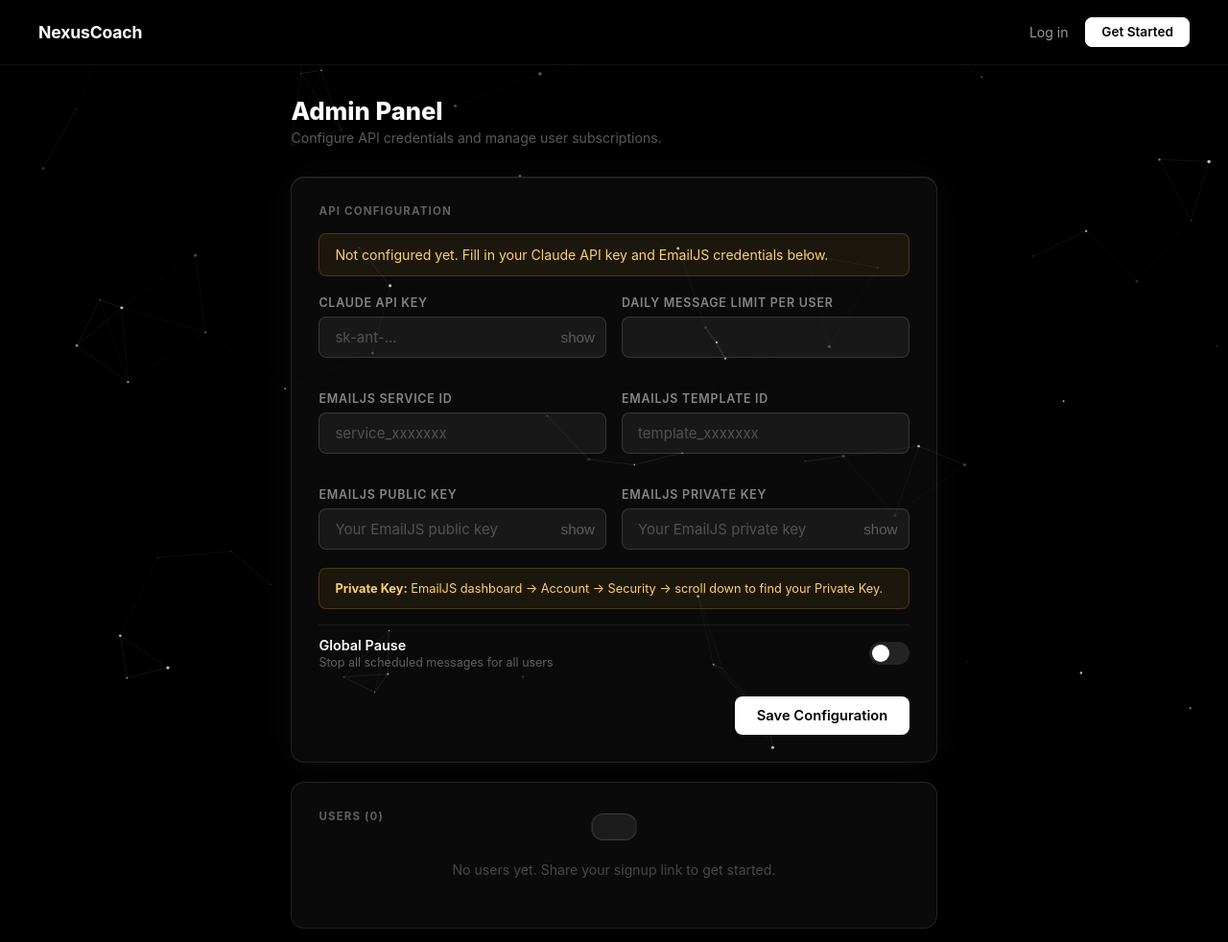
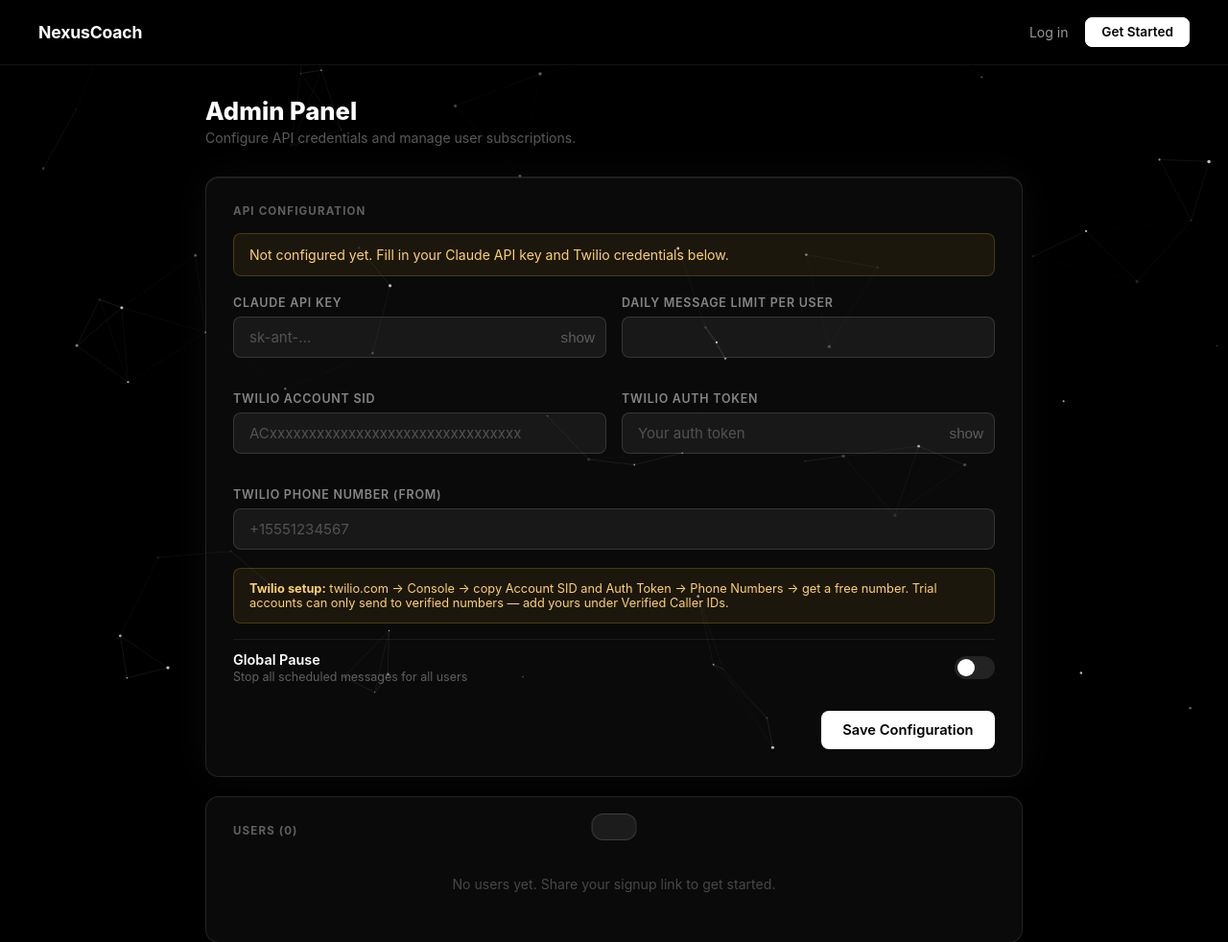
Before and after one commit to bppettipas-beep/nexuscoach, a Flask app: template templates/admin.html in a window 1280 px wide. Shown: the top 982 px of the page at 96% size. Run offline with Flask 3, Linux system fonts and the light colour scheme; the template is opened without the code that fills it, so the values that code supplies are empty.

Commit message:
Switch from EmailJS to Twilio for reliable SMS delivery

```diff
--- a/app.py
+++ b/app.py
@@ -130,13 +130,12 @@ def set_setting(key, value):
 
 def get_admin_cfg():
     return {
-        'claude_key':   get_setting('claude_key'),
-        'ejs_service':  get_setting('ejs_service'),
-        'ejs_template': get_setting('ejs_template'),
-        'ejs_pubkey':   get_setting('ejs_pubkey'),
-        'ejs_privkey':  get_setting('ejs_privkey'),
-        'daily_limit':  int(get_setting('daily_limit', '3')),
-        'paused':       get_setting('paused', '0') == '1',
+        'claude_key':    get_setting('claude_key'),
+        'twilio_sid':    get_setting('twilio_sid'),
+        'twilio_token':  get_setting('twilio_token'),
+        'twilio_from':   get_setting('twilio_from'),
+        'daily_limit':   int(get_setting('daily_limit', '3')),
+        'paused':        get_setting('paused', '0') == '1',
     }
 
 def fmt_time(sent_at):
@@ -245,29 +244,26 @@ def inject_current_user():
 
 # ── Core logic ────────────────────────────────────────────────────────────────
 
-def sms_addr(phone, carrier):
-    digits = ''.join(filter(str.isdigit, phone))[-10:]
-    _, domain = CARRIERS.get(carrier, ('?', 'vtext.com'))
-    return f"{digits}@{domain}"
+def format_phone(phone):
+    digits = ''.join(filter(str.isdigit, phone))
+    if len(digits) == 10:
+        return f'+1{digits}'
+    if len(digits) == 11 and digits[0] == '1':
+        return f'+{digits}'
+    return f'+{digits}'
 
-def send_via_emailjs(acfg, to_addr, text_body):
-    logger.info(f"EmailJS → sending to: {to_addr}")
-    payload = {
-        'service_id':      acfg['ejs_service'],
-        'template_id':     acfg['ejs_template'],
-        'user_id':         acfg['ejs_pubkey'],
-        'template_params': {'to_email': to_addr, 'message': text_body},
-    }
-    if acfg.get('ejs_privkey'):
-        payload['accessToken'] = acfg['ejs_privkey']
-    resp = requests.post(
-        'https://api.emailjs.com/api/v1.0/email/send',
-        json=payload,
-        timeout=15,
+def send_via_twilio(acfg, to_phone, text_body):
+    from twilio.rest import Client
+    to_e164 = format_phone(to_phone)
+    logger.info(f"Twilio → sending to: {to_e164}")
+    client = Client(acfg['twilio_sid'], acfg['twilio_token'])
+    msg = client.messages.create(
+        body=text_body,
+        from_=acfg['twilio_from'],
+        to=to_e164,
     )
-    logger.info(f"EmailJS ← {resp.status_code}: {resp.text[:120]}")
-    if resp.status_code != 200:
-        raise Exception(f"EmailJS {resp.status_code}: {resp.text}")
+    logger.info(f"Twilio ← SID: {msg.sid} status: {msg.status}")
+    return to_e164
 
 def generate_message(user, acfg):
     client = anthropic.Anthropic(api_key=acfg['claude_key'])
@@ -303,8 +299,7 @@ def do_send_user(user, acfg):
             return False, f'Daily limit ({limit}) reached'
 
         msg  = generate_message(user, acfg)
-        addr = sms_addr(user['phone'], user['carrier'])
-        send_via_emailjs(acfg, addr, msg)
+        addr = send_via_twilio(acfg, user['phone'], msg)
 
         with _conn() as c:
             c.execute(text('UPDATE users SET msgs_today=:n, msgs_date=:d WHERE id=:id'),
@@ -326,7 +321,7 @@ def do_send_user(user, acfg):
 
 def check_and_send():
     acfg = get_admin_cfg()
-    if acfg['paused'] or not acfg['claude_key'] or not acfg['ejs_service']:
+    if acfg['paused'] or not acfg['claude_key'] or not acfg['twilio_sid']:
         return
     with _conn() as c:
         rows = c.execute(text('SELECT * FROM users WHERE is_active=1 AND setup_done=1')).mappings().fetchall()
@@ -460,7 +455,7 @@ def dashboard():
     """), {'uid': user['id']}).fetchall()
     hist  = [{'text': r[0], 'ok': r[1], 'sent_fmt': fmt_time(r[2])} for r in hist_rows]
     acfg  = get_admin_cfg()
-    ready = bool(acfg['claude_key'] and acfg['ejs_service'] and acfg['ejs_template'] and acfg['ejs_pubkey'] and acfg['ejs_privkey'])
+    ready = bool(acfg['claude_key'] and acfg['twilio_sid'] and acfg['twilio_token'] and acfg['twilio_from'])
     today = datetime.now().strftime('%Y-%m-%d')
     msgs_today = user.get('msgs_today', 0) if user.get('msgs_date') == today else 0
     times = json.loads(user.get('times') or '["08:00"]')
@@ -478,7 +473,7 @@ def test_message():
     if not user.get('setup_done'):
         return jsonify({'ok': False, 'error': 'Complete setup first'})
     acfg = get_admin_cfg()
-    if not acfg['claude_key'] or not acfg['ejs_service']:
+    if not acfg['claude_key'] or not acfg['twilio_sid']:
         return jsonify({'ok': False, 'error': 'Admin config not complete yet'})
     ok, txt, addr = do_send_user(user, acfg)
     return jsonify({'ok': ok, 'message': txt if ok else None, 'error': txt if not ok else None, 'addr': addr})
@@ -504,7 +499,7 @@ def admin():
 def admin_config():
     f  = request.form
     db = get_db()
-    for key in ('claude_key', 'ejs_service', 'ejs_template', 'ejs_pubkey', 'ejs_privkey'):
+    for key in ('claude_key', 'twilio_sid', 'twilio_token', 'twilio_from'):
         val = f.get(key, '').strip()
         if val:
             _upsert_setting(db, key, val)
--- a/requirements.txt
+++ b/requirements.txt
@@ -6,3 +6,4 @@ werkzeug>=3.0.0
 requests>=2.31.0
 sqlalchemy>=2.0.0
 psycopg2-binary>=2.9.0
+twilio>=8.0.0
--- a/templates/admin.html
+++ b/templates/admin.html
@@ -67,9 +67,9 @@
   <!-- API Config -->
   <div class="card card-glow" style="margin-bottom:1.25rem">
     <div class="section-label">API Configuration</div>
-    {% if not cfg.claude_key or not cfg.ejs_service %}
+    {% if not cfg.claude_key or not cfg.twilio_sid %}
     <div class="alert alert-warn" style="margin-bottom:1.25rem">
-      Not configured yet. Fill in your Claude API key and EmailJS credentials below.
+      Not configured yet. Fill in your Claude API key and Twilio credentials below.
     </div>
     {% endif %}
 
@@ -89,34 +89,27 @@
                  value="{{ cfg.daily_limit }}" min="1" max="20">
         </div>
         <div class="form-group">
-          <label>EmailJS Service ID</label>
-          <input class="form-control" type="text" name="ejs_service"
-                 value="{{ cfg.ejs_service or '' }}" placeholder="service_xxxxxxx">
+          <label>Twilio Account SID</label>
+          <input class="form-control" type="text" name="twilio_sid"
+                 value="{{ cfg.twilio_sid or '' }}" placeholder="ACxxxxxxxxxxxxxxxxxxxxxxxxxxxxxxxx">
         </div>
         <div class="form-group">
-          <label>EmailJS Template ID</label>
-          <input class="form-control" type="text" name="ejs_template"
-                 value="{{ cfg.ejs_template or '' }}" placeholder="template_xxxxxxx">
-        </div>
-        <div class="form-group">
-          <label>EmailJS Public Key</label>
+          <label>Twilio Auth Token</label>
           <div class="pw-wrap">
-            <input class="form-control" type="password" name="ejs_pubkey" id="ejspk"
-                   placeholder="{{ '••••••••' + cfg.ejs_pubkey[-4:] if cfg.ejs_pubkey else 'Your EmailJS public key' }}">
-            <button type="button" class="pw-toggle" onclick="toggle('ejspk')">show</button>
+            <input class="form-control" type="password" name="twilio_token" id="twtoken"
+                   placeholder="{{ '••••••••' + cfg.twilio_token[-4:] if cfg.twilio_token else 'Your auth token' }}">
+            <button type="button" class="pw-toggle" onclick="toggle('twtoken')">show</button>
           </div>
         </div>
-        <div class="form-group">
-          <label>EmailJS Private Key</label>
-          <div class="pw-wrap">
-            <input class="form-control" type="password" name="ejs_privkey" id="ejspriv"
-                   placeholder="{{ '••••••••' + cfg.ejs_privkey[-4:] if cfg.ejs_privkey else 'Your EmailJS private key' }}">
-            <button type="button" class="pw-toggle" onclick="toggle('ejspriv')">show</button>
-          </div>
+        <div class="form-group" style="grid-column:1/-1">
+          <label>Twilio Phone Number (From)</label>
+          <input class="form-control" type="text" name="twilio_from"
+                 value="{{ cfg.twilio_from or '' }}" placeholder="+15551234567">
         </div>
       </div>
       <div class="alert alert-warn" style="font-size:.8rem;margin-bottom:1rem">
-        <strong>Private Key:</strong> EmailJS dashboard → Account → Security → scroll down to find your Private Key.
+        <strong>Twilio setup:</strong> twilio.com → Console → copy Account SID and Auth Token → Phone Numbers → get a free number.
+        Trial accounts can only send to verified numbers — add yours under Verified Caller IDs.
       </div>
 
       <div class="toggle-row">
```
